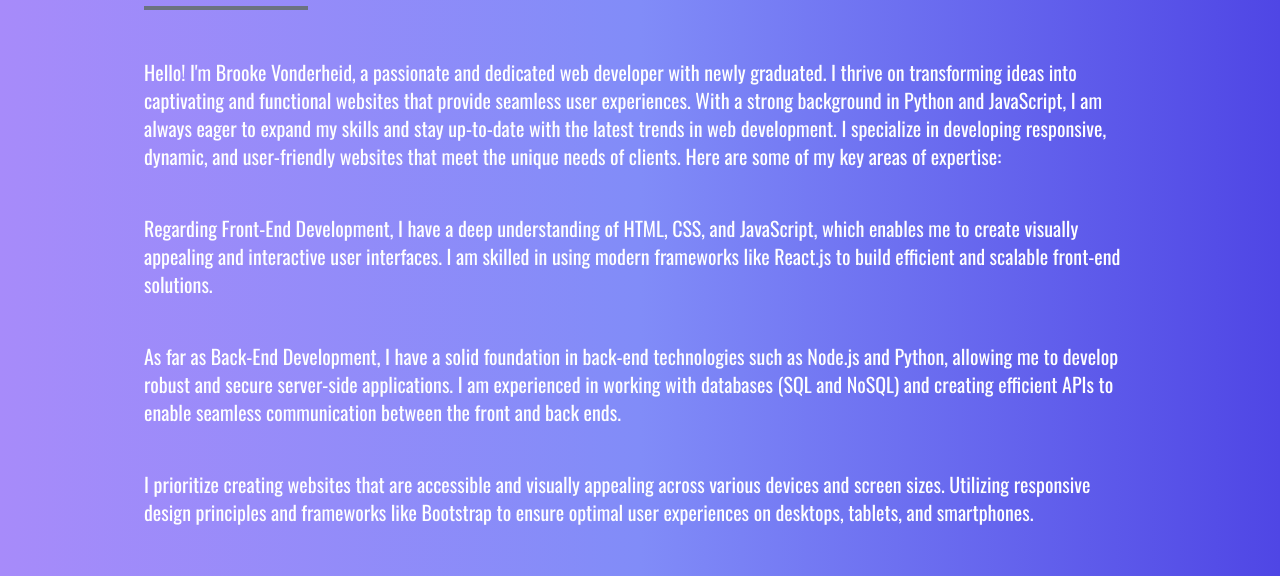
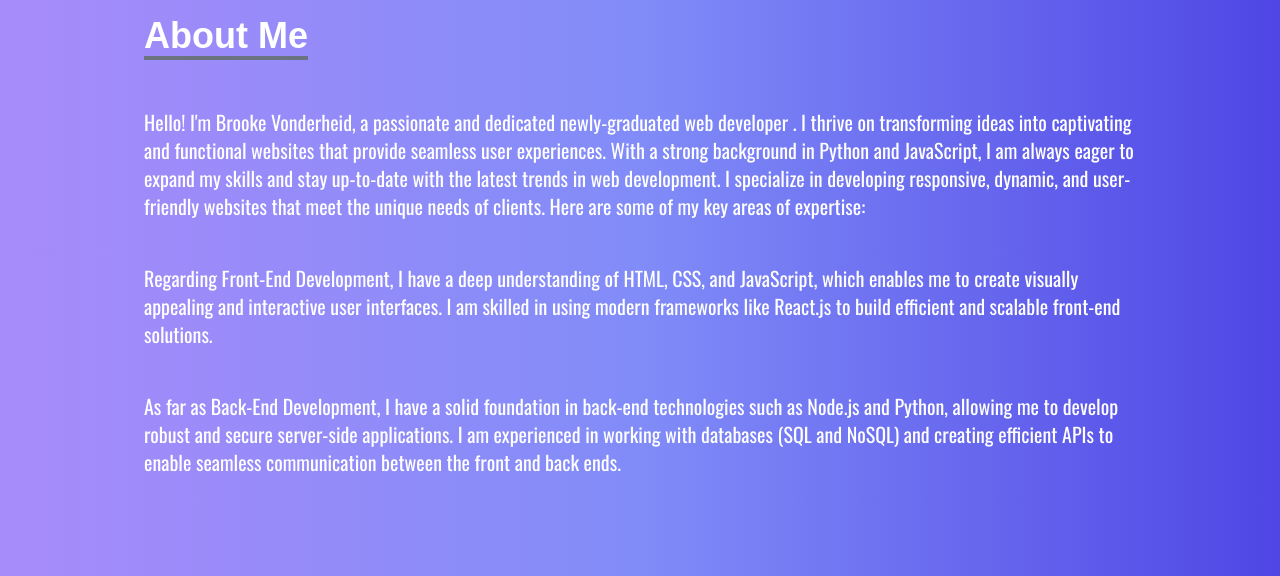
Before and after one commit to BrookaBrooke/BVPortfolio, a React (Create React App) app: page / in a window 1280 px wide. Shown: the part 1022-1598 px from the top of the page. Built offline with nearby package versions, Linux system fonts and the light colour scheme; a web font is replaced by a local one.

Commit message:
fixed overlap

```diff
--- a/src/components/About.jsx
+++ b/src/components/About.jsx
@@ -3,14 +3,14 @@ const About = () => {
     return (
         <div
         name="about"
-        className="w-full h-screen text-white "
+        className="w-full h-screen text-white mb-10 flex flex-col justify-center items-center"
         >
-            <div className="max-w-screen-lg p-4 mx-auto flex flex-col justify-center w-full h-full">
+            <div className="max-w-screen-lg p-4 mx-auto relative flex flex-col justify-center w-full h-full">
                 <div className="pb-8">
                     <h1 className="text-4xl font-bold inline border-b-4 border-gray-500">About Me</h1>
                 </div>
                 <p className="text-xl mt-5">
-                Hello! I'm Brooke Vonderheid, a passionate and dedicated web developer with newly graduated. I thrive on transforming ideas into captivating and functional websites that provide seamless user experiences. With a strong background in Python and JavaScript, I am always eager to expand my skills and stay up-to-date with the latest trends in web development.
+                Hello! I'm Brooke Vonderheid, a passionate and dedicated newly-graduated web developer . I thrive on transforming ideas into captivating and functional websites that provide seamless user experiences. With a strong background in Python and JavaScript, I am always eager to expand my skills and stay up-to-date with the latest trends in web development.
                 I specialize in developing responsive, dynamic, and user-friendly websites that meet the unique needs of clients. Here are some of my key areas of expertise:
                 </p>
 
@@ -25,11 +25,8 @@ const About = () => {
                 </p>
 
                 <br/>
-                <p className="text-xl mt-5 ">
-                I prioritize creating websites that are accessible and visually appealing across various devices and screen sizes. Utilizing responsive design principles and frameworks like Bootstrap to ensure optimal user experiences on desktops, tablets, and smartphones.
-                </p>
 
-                <br/>
+
 
             </div>
         </div>
--- a/src/components/Experience.jsx
+++ b/src/components/Experience.jsx
@@ -40,7 +40,7 @@ const Experience = () => {
             id: 5,
             src: reactImage,
             title: 'React',
-            style: 'shadow-orange-600'
+            style: 'shadow-sky-400'
         },
         {
             id: 6,
--- a/src/components/Portfolio.jsx
+++ b/src/components/Portfolio.jsx
@@ -28,8 +28,8 @@ const Portfolio = () => {
 
 
     return (
-        <div name="portfolio" className="text-white md:h-screen">
-            <div className="max-w-screen-lg p-4 mx-auto flex flex-col justify-center w-full h-full">
+        <div name="portfolio" className="text-white  md:max-h-screen">
+            <div className="max-w-screen-lg  p-4 mx-auto flex flex-col justify-center w-full h-full">
                 <div className="pb-8">
                     <h1 className="text-4xl inline border-b-4 border-gray-500">Portfolio</h1>
                     <p className="py-6">Listed below is some of my previous work, which should display my
--- a/src/index.css
+++ b/src/index.css
@@ -9,6 +9,7 @@
 @layer base {
   html {
     font-family: 'Oswald', sans-serif;
+
     }
     h1 {
       font-family: 'Monomaniac One', sans-serif;
```
